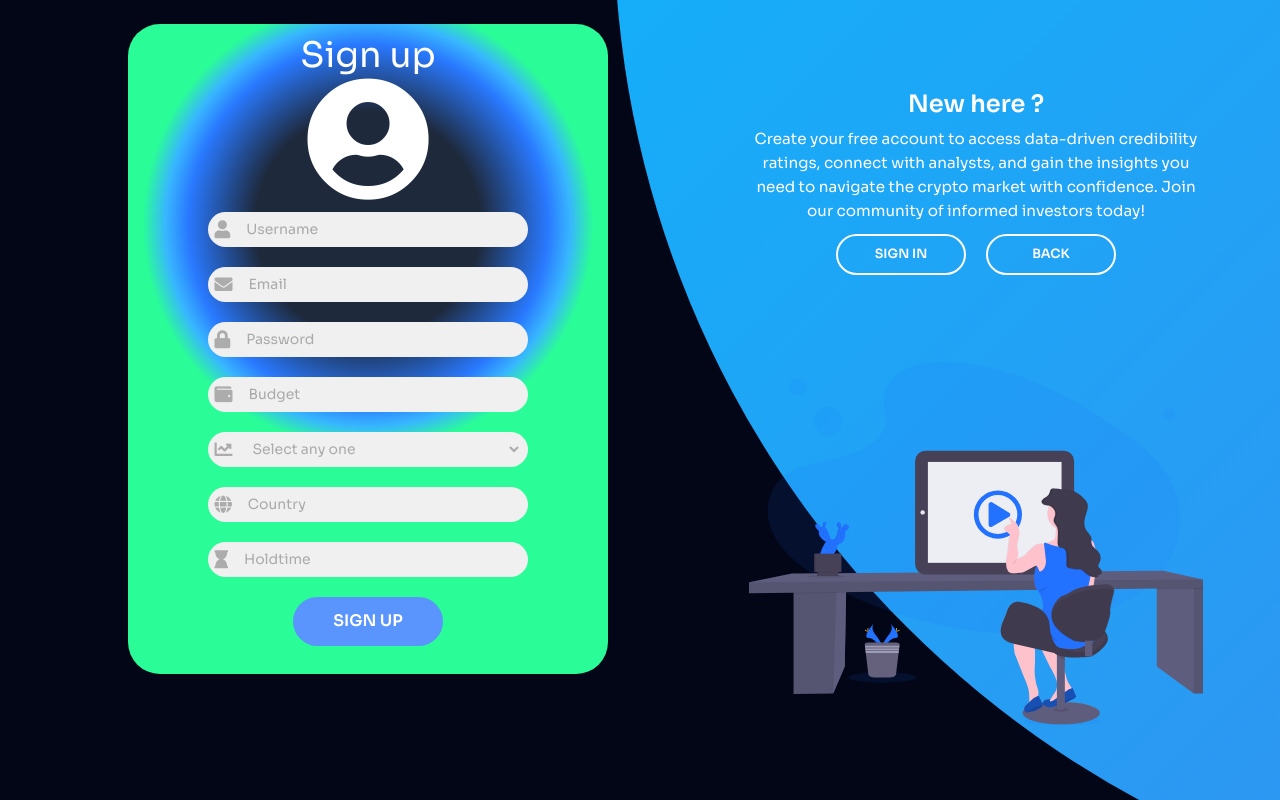
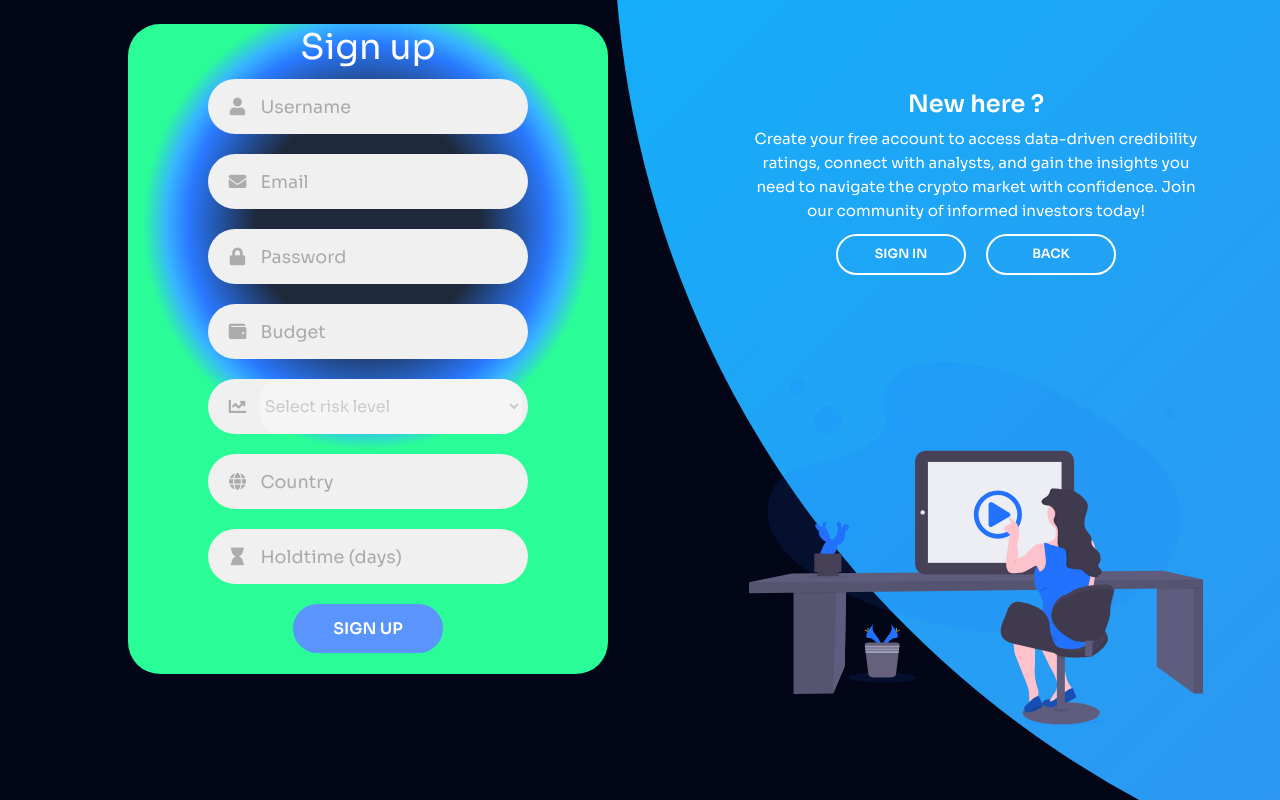
Before and after one commit to Thiru-TN/CRYPZZ, a React (Vite) app in the folder frontend/: page /login in a window 1280 px wide. Both pictures are taken after a click on the button "SIGN UP". Built offline with nearby package versions, Linux system fonts and the light colour scheme.

Commit message:
fixed signup functionality

```diff
--- a/frontend/src/pages/login.jsx
+++ b/frontend/src/pages/login.jsx
@@ -96,78 +96,79 @@ const SignInForm = () => {
   );
 };
 
-const SignUpForm = () => (
-  <form className="login-sign-up-form">
+const SignUpForm = () => {
+  const [formData, setFormData] = useState({
+    username: '',
+    email: '',
+    password: '',
+    country: '',
+    budget: '',
+    risk: '',
+    holdtime: ''
+  });
+
+  const [error, setError] = useState(null);
+
+  const handleChange = (e) => {
+    setFormData({ ...formData, [e.target.name]: e.target.value });
+  };
+
+  const handleSubmit = async (e) => {
+    e.preventDefault();
+    try {
+      const response = await axios.post('http://localhost:8000/api/login', {
+        input: "signup",
+        ...formData
+      });
+
+      console.log("Signup Successful", response.data);
+      // Handle success (e.g., navigate to login, show success message)
+    } catch (error) {
+      setError(error.response?.data?.error || "An error occurred");
+    }
+  };
+
+  return (
+    <form className="login-sign-up-form" onSubmit={handleSubmit}>
       <h2 className="login-title">Sign up</h2>
-    <div className="login-card-image">
-      <i className="fas fa-user-circle login-card-icon" style={{ textAlign: 'center', fontSize: "125px", color: "white" }} />
+      <div className="login-input-field">
+        <i className="fas fa-user" />
+        <input type="text" name="username" placeholder="Username" value={formData.username} onChange={handleChange} required />
       </div>
-    <div className="login-input-field" style={{ height: '35px', display: 'flex', alignItems: 'center' }}>
-  <i className="fas fa-user" style={{ fontSize: '18px', marginRight: '8px' }} />
-  <input
-    type="text"
-    placeholder="Username"
-    style={{ height: '100%', fontSize: '14px', padding: '0 8px', width: '100%' }}
-  />
+      <div className="login-input-field">
+        <i className="fas fa-envelope" />
+        <input type="email" name="email" placeholder="Email" value={formData.email} onChange={handleChange} required />
       </div>
-<div className="login-input-field" style={{ height: '35px', display: 'flex', alignItems: 'center' }}>
-  <i className="fas fa-envelope" style={{ fontSize: '18px', marginRight: '8px' }} />
-  <input
-    type="email"
-    placeholder="Email"
-    style={{ height: '100%', fontSize: '14px', padding: '0 8px', width: '100%' }}
-  />
+      <div className="login-input-field">
+        <i className="fas fa-lock" />
+        <input type="password" name="password" placeholder="Password" value={formData.password} onChange={handleChange} required />
       </div>
-<div className="login-input-field" style={{ height: '35px', display: 'flex', alignItems: 'center' }}>
-  <i className="fas fa-lock" style={{ fontSize: '18px', marginRight: '8px' }} />
-  <input
-    type="password"
-    placeholder="Password"
-    style={{ height: '100%', fontSize: '14px', padding: '0 8px', width: '100%' }}
-  />
+      <div className="login-input-field">
+        <i className="fas fa-wallet" />
+        <input type="number" name="budget" placeholder="Budget" value={formData.budget} onChange={handleChange} required />
       </div>
-<div className="login-input-field" style={{ height: '35px', display: 'flex', alignItems: 'center' }}>
-  <i className="fas fa-wallet" style={{ fontSize: '18px', marginRight: '8px' }} />
-  <input
-    type="text"
-    placeholder="Budget"
-    style={{ height: '100%', fontSize: '14px', padding: '0 8px', width: '100%' }}
-  />
-</div>
-<div className="login-input-field" style={{ height: '35px', display: 'flex', alignItems: 'center' }}>
-  <i className="fas fa-chart-line" style={{ fontSize: '18px', marginRight: '8px' }} />
-  <select
-    style={{ height: '100%', fontSize: '14px', padding: '0 8px', width: '100%', border: 'none', color: '#ababab', background: 'transparent', outline: 'none', cursor: 'pointer' }}
-    defaultValue=""
-  >
-    <option value="" disabled hidden>Select any one</option>
+      <div className="login-input-field">
+        <i className="fas fa-chart-line" />
+        <select name="risk" style={{backgroundColor:'whitesmoke', borderRadius:"20px", color:"#cacaca"}} value={formData.risk} onChange={handleChange} required>
+          <option value="" disabled hidden>Select risk level</option>
           <option value="low">Low</option>
           <option value="medium">Medium</option>
           <option value="high">High</option>
         </select>
       </div>
-
-
-<div className="login-input-field" style={{ height: '35px', display: 'flex', alignItems: 'center' }}>
-  <i className="fas fa-globe" style={{ fontSize: '18px', marginRight: '8px' }} />
-  <input
-    type="text"
-    placeholder="Country"
-    style={{ height: '100%', fontSize: '14px', padding: '0 8px', width: '100%' }}
-  />
+      <div className="login-input-field">
+        <i className="fas fa-globe" />
+        <input type="text" name="country" placeholder="Country" value={formData.country} onChange={handleChange} required />
       </div>
-<div className="login-input-field" style={{ height: '35px', display: 'flex', alignItems: 'center' }}>
-  <i className="fas fa-hourglass" style={{ fontSize: '18px', marginRight: '8px' }} />
-  <input
-    type="text"
-    placeholder="Holdtime"
-    style={{ height: '100%', fontSize: '14px', padding: '0 8px', width: '100%' }}
-  />
+      <div className="login-input-field">
+        <i className="fas fa-hourglass" />
+        <input type="number" name="holdtime" placeholder="Holdtime (days)" value={formData.holdtime} onChange={handleChange} required />
       </div>
-
-    <input type="submit" className="login-btn" value="Sign up" />
+      {error && <p style={{ color: 'red' }}>{error}</p>}
+      <input type="submit" value="Sign up" className="login-btn" />
     </form>
   );
+};
 
 const LoginSocialIcons = () => (
   <div className="login-social-media">
```
Lines whose indentation alone changed are shown as unchanged.
